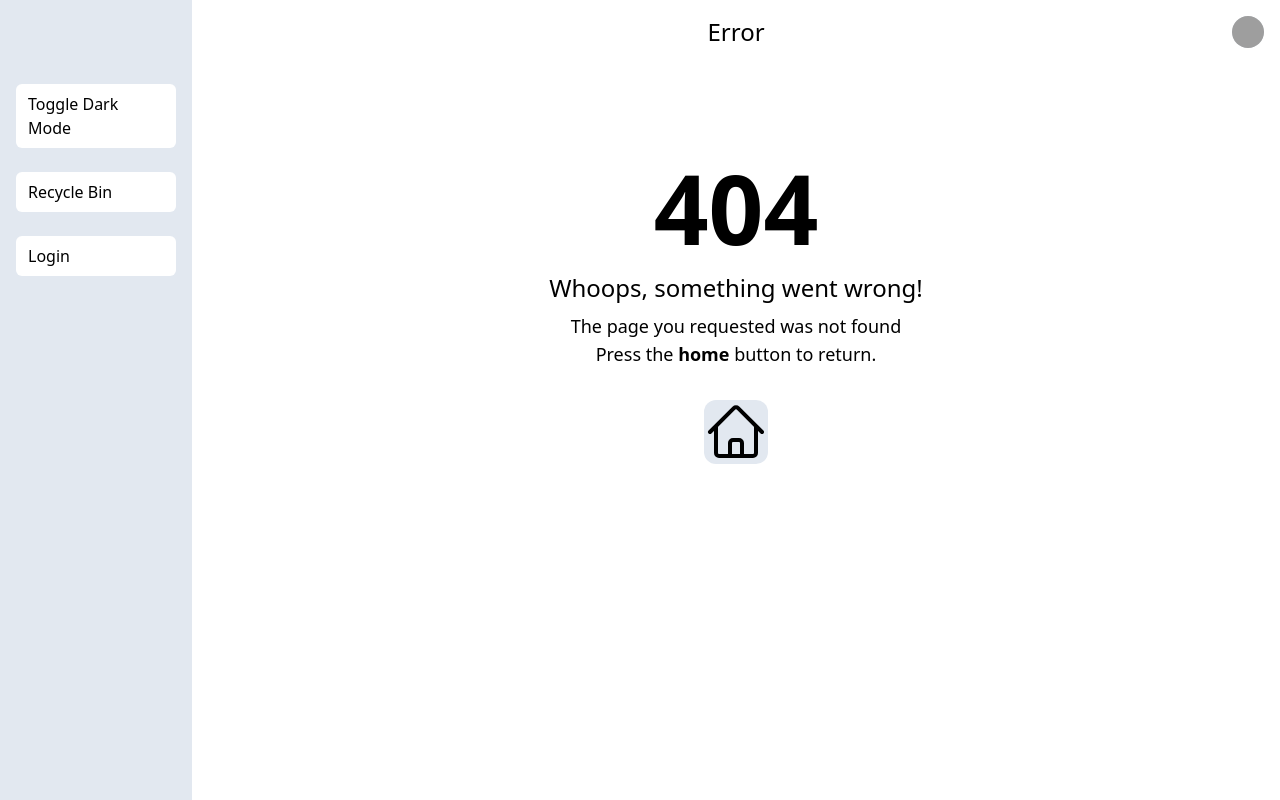
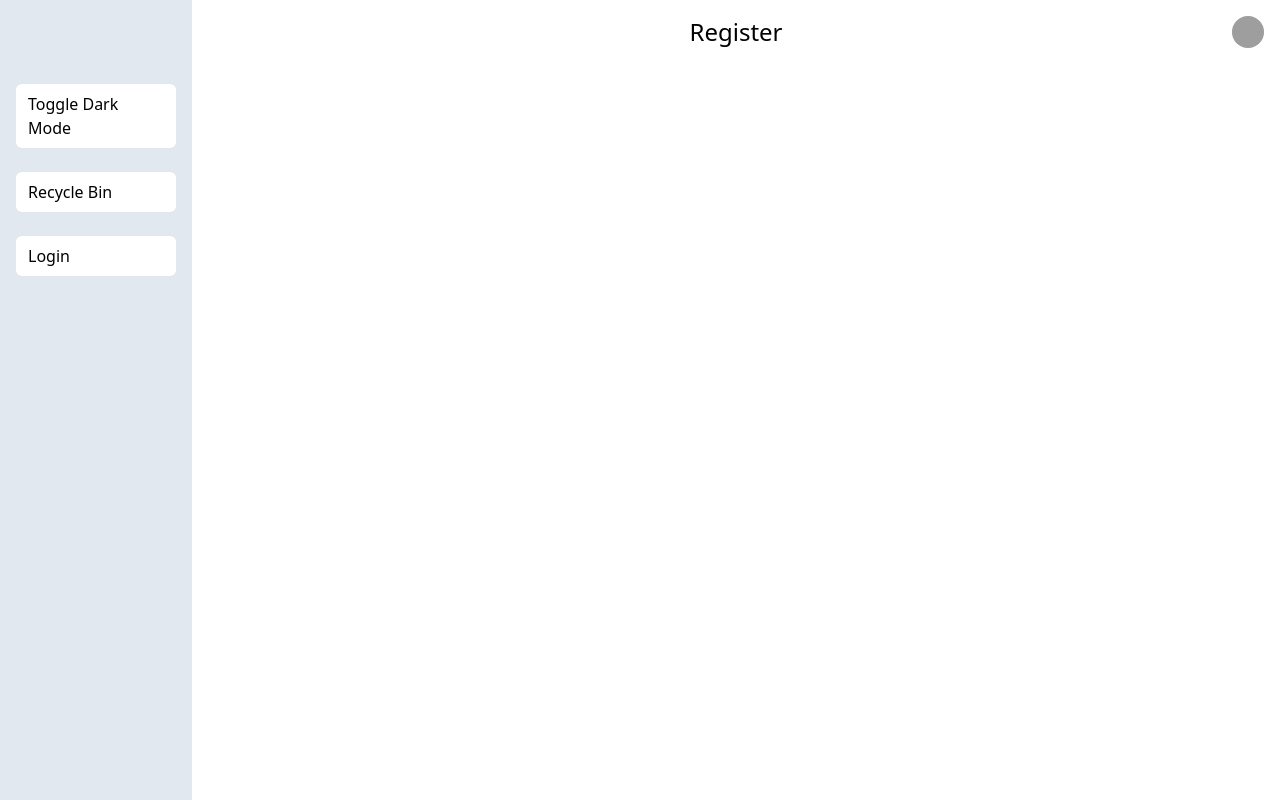
Before and after one commit to Olivoz/Notes-Wood-Ridge, a Vue app in the folder app/: page /register in a window 1280 px wide. Before the commit this address had no page. Built offline with nearby package versions, Linux system fonts and the light colour scheme; grey boxes are pictures that could not be loaded.

Commit message:
added LoginView and RegisterView

```diff
--- a/app/src/router/index.js
+++ b/app/src/router/index.js
@@ -32,6 +32,16 @@ const router = createRouter({
       name: "Error",
       component: () => import("../views/ErrorView.vue"),
     },
+    {
+      path: "/login",
+      name: "Log In",
+      component: () => import("../views/LoginView.vue"),
+    },
+    {
+      path: "/register",
+      name: "Register",
+      component: () => import("../views/RegisterView.vue"),
+    },
   ],
 });
 
--- a/app/src/views/ErrorView.vue
+++ b/app/src/views/ErrorView.vue
@@ -3,13 +3,13 @@ import { Bars3Icon, HomeIcon } from "@heroicons/vue/24/outline";
 </script>
 
 <template>
-  <div class="bg-blue w-full text-center mt-24 dark:text-white dark:bg-black">
+  <div class="text-center mt-24 dark:text-white dark:bg-black">
     <h1 class="font-bold text-8xl">404</h1>
     <p class="semibold text-2xl mt-4">Whoops, something went wrong!</p>
     <p class="semibold text-lg mt-2">The page you requested was not found</p>
     <p class="semibold text-lg">Press the <b>home</b> button to return.</p>
     <button
-      class="mt-8 rounded-xl bg-slate-200 w-16 hover:bg-slate-300 text-black dark:text-white dark:bg-zinc-600"
+      class="mt-8 rounded-xl bg-slate-200 w-16 hover:bg-slate-300 text-black dark:text-white hover:dark:bg-zinc-500 dark:bg-zinc-600"
       @click="this.$router.push({ path: '/' })"
     >
       <HomeIcon></HomeIcon>
--- /dev/null
+++ b/app/src/views/LoginView.vue
@@ -0,0 +1,8 @@
+<script setup></script>
+
+<template>
+  <div>
+    <input type="email" name="email" />
+    <input type="password" name="password" />
+  </div>
+</template>
--- /dev/null
+++ b/app/src/views/RegisterView.vue
@@ -0,0 +1,5 @@
+<script setup></script>
+
+<template>
+  <div></div>
+</template>
```
